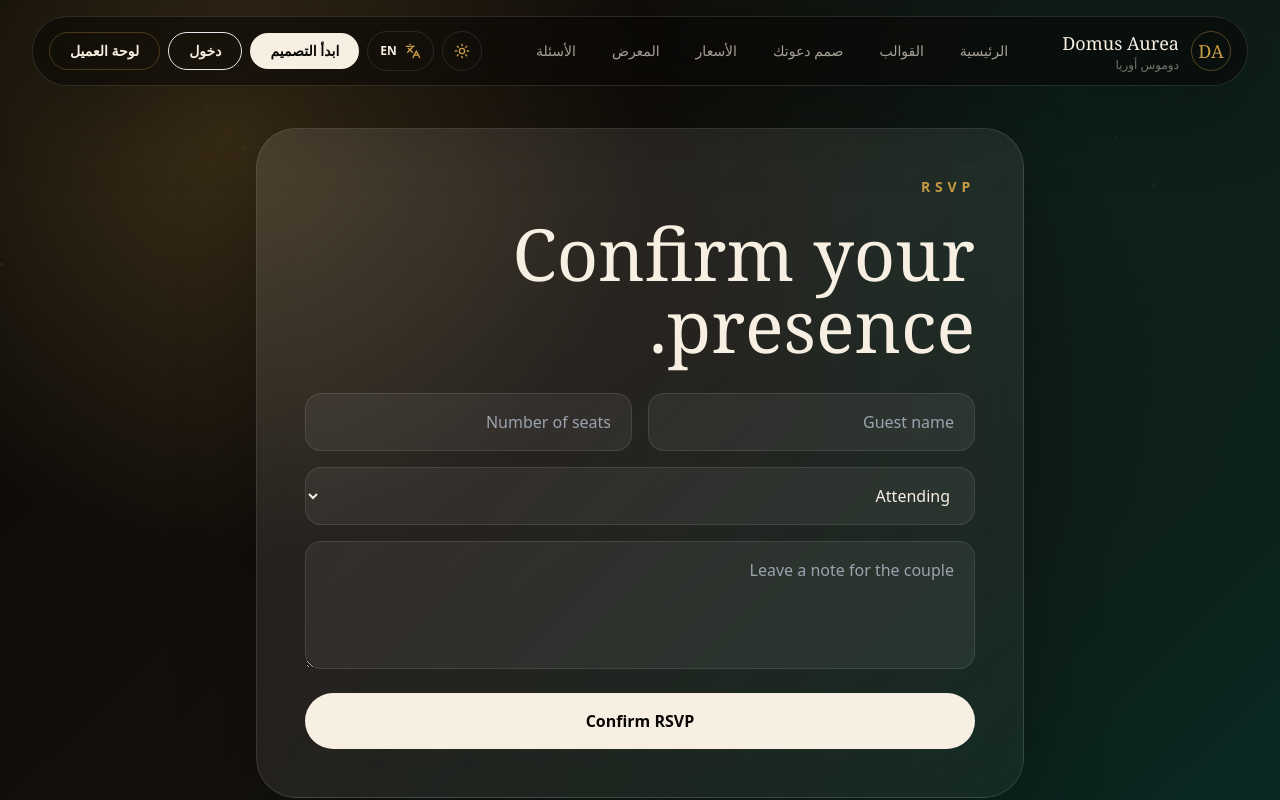
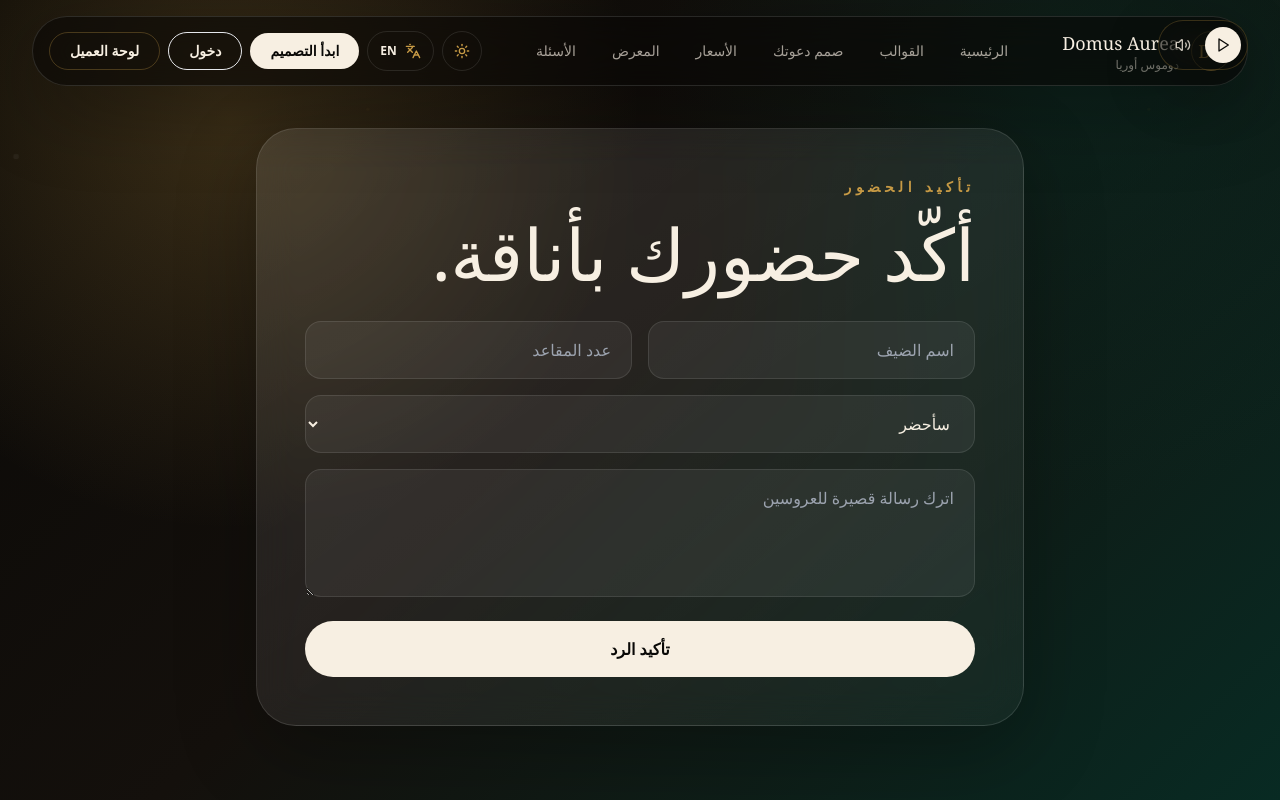
Before and after one commit to boddam8n/domus-aurea, a Next.js app: page /rsvp in a window 1280 px wide. Shown: the top 800 px of the page. Built offline with nearby package versions, Linux system fonts and the light colour scheme.

Commit message:
Production polish pass

```diff
--- a/app/design/page.tsx
+++ b/app/design/page.tsx
@@ -1,11 +1,11 @@
 "use client";
 
-import Image from "next/image";
 import Link from "next/link";
 import { useRouter } from "next/navigation";
 import { FormEvent, useMemo, useState } from "react";
 import { CheckCircle2, Copy, Music } from "lucide-react";
 import { PageShell } from "@/components/page-shell";
+import { SafeImage } from "@/components/safe-image";
 import { countdownStyles, invitationTemplates, pricingPlans } from "@/lib/data";
 import { createBrowserSupabaseClient } from "@/lib/supabase/client";
 import { invitationRequestSchema } from "@/lib/validation";
@@ -115,7 +115,7 @@ export default function DesignInvitationPage() {
                       }`}
                     >
                       <span className="relative block aspect-[4/3] overflow-hidden">
-                        <Image src={item.image} alt={item.name} fill sizes="(min-width:1024px) 22vw, 50vw" className="object-cover transition duration-500 group-hover:scale-[1.03]" />
+                        <SafeImage src={item.image} alt={item.name} fill fallbackLabel={item.nameAr} sizes="(min-width:1024px) 22vw, 50vw" className="object-cover transition duration-500 group-hover:scale-[1.03]" />
                       </span>
                       <span className="block p-4">
                         <span className="block font-bold text-[var(--color-text)]">{item.nameAr}</span>
@@ -188,7 +188,7 @@ export default function DesignInvitationPage() {
             <aside className="lg:sticky lg:top-28 lg:self-start">
               <div className="paper-card rounded-[2.25rem] p-7 text-night">
                 <div className="relative aspect-[4/5] overflow-hidden rounded-[1.5rem]">
-                  <Image src={selectedTemplate.image} alt="" fill sizes="(min-width:1024px) 34vw, 100vw" className="object-cover" />
+                  <SafeImage src={selectedTemplate.image} alt="" fill fallbackLabel={selectedTemplate.nameAr} sizes="(min-width:1024px) 34vw, 100vw" className="object-cover" />
                 </div>
                 <p className="mt-6 text-sm font-bold uppercase tracking-[0.22em] text-[#9b7330]">مراجعة الدعوة</p>
                 <h2 className="mt-3 font-display text-4xl text-[#24170f]">{selectedTemplate.nameAr}</h2>
--- a/app/gallery/page.tsx
+++ b/app/gallery/page.tsx
@@ -1,5 +1,5 @@
-import Image from "next/image";
 import { PageShell } from "@/components/page-shell";
+import { SafeImage } from "@/components/safe-image";
 import { SectionHeading } from "@/components/section-heading";
 import { gallery } from "@/lib/data";
 
@@ -19,7 +19,7 @@ export default function GalleryPage() {
                 key={`${src}-${index}`}
                 className={`group relative overflow-hidden rounded-[2rem] ${index % 5 === 0 ? "md:col-span-2 md:row-span-2" : ""}`}
               >
-                <Image src={src} alt="" fill className="object-cover transition duration-700 group-hover:scale-110" />
+                <SafeImage src={src} alt="" fill fallbackLabel="Gallery" sizes="(min-width: 768px) 25vw, 100vw" className="object-cover transition duration-700 group-hover:scale-110" />
                 <div className="absolute inset-0 bg-gradient-to-t from-night/70 via-transparent to-transparent opacity-80" />
               </div>
             ))}
--- a/app/layout.tsx
+++ b/app/layout.tsx
@@ -1,6 +1,7 @@
 import type { Metadata, Viewport } from "next";
 import { Tajawal } from "next/font/google";
 import { LanguageProvider } from "@/components/language-provider";
+import { LuxuryAudioPlayer } from "@/components/luxury-audio-player";
 import { ThemeProvider } from "@/components/theme-provider";
 import "./globals.css";
 
@@ -35,7 +36,10 @@ export default function RootLayout({ children }: { children: React.ReactNode })
     <html lang="ar" dir="rtl" suppressHydrationWarning>
       <body className={`${tajawal.variable} bg-[var(--color-bg)] font-body text-[var(--color-text)] antialiased`}>
         <LanguageProvider>
-          <ThemeProvider>{children}</ThemeProvider>
+          <ThemeProvider>
+            {children}
+            <LuxuryAudioPlayer src="/audio/wedding-music.mp3" variant="nav" />
+          </ThemeProvider>
         </LanguageProvider>
       </body>
     </html>
--- a/app/rsvp/page.tsx
+++ b/app/rsvp/page.tsx
@@ -16,31 +16,31 @@ export default function RsvpPage() {
           animate={{ opacity: 1, y: 0 }}
           className="glass w-full max-w-3xl rounded-[2.5rem] p-8 md:p-12"
         >
-          <p className="text-sm font-bold uppercase tracking-[0.34em] text-gold">RSVP</p>
-          <h1 className="mt-5 font-display text-5xl text-pearl md:text-7xl">Confirm your presence.</h1>
+          <p className="text-sm font-bold uppercase tracking-[0.34em] text-gold">تأكيد الحضور</p>
+          <h1 className="mt-5 font-display text-5xl text-pearl md:text-7xl">أكّد حضورك بأناقة.</h1>
           <div className="mt-8 grid gap-4 md:grid-cols-2">
-            <input className="rounded-2xl border border-white/10 bg-white/[0.06] px-5 py-4 text-pearl outline-none" placeholder="Guest name" />
-            <input className="rounded-2xl border border-white/10 bg-white/[0.06] px-5 py-4 text-pearl outline-none" placeholder="Number of seats" />
+            <input className="rounded-2xl border border-white/10 bg-white/[0.06] px-5 py-4 text-pearl outline-none" placeholder="اسم الضيف" />
+            <input className="rounded-2xl border border-white/10 bg-white/[0.06] px-5 py-4 text-pearl outline-none" placeholder="عدد المقاعد" />
             <select className="rounded-2xl border border-white/10 bg-white/[0.06] px-5 py-4 text-pearl outline-none md:col-span-2">
-              <option>Attending</option>
-              <option>Maybe</option>
-              <option>Unable to attend</option>
+              <option>سأحضر</option>
+              <option>ربما أحضر</option>
+              <option>أعتذر عن الحضور</option>
             </select>
             <textarea
               className="min-h-32 rounded-2xl border border-white/10 bg-white/[0.06] px-5 py-4 text-pearl outline-none md:col-span-2"
-              placeholder="Leave a note for the couple"
+              placeholder="اترك رسالة قصيرة للعروسين"
             />
           </div>
           <button
             onClick={() => setConfirmed(true)}
             className="mt-6 w-full rounded-full bg-pearl px-7 py-4 font-bold text-night transition hover:bg-gold"
           >
-            Confirm RSVP
+            تأكيد الرد
           </button>
           {confirmed ? (
             <motion.div initial={{ opacity: 0, scale: 0.94 }} animate={{ opacity: 1, scale: 1 }} className="mt-6 rounded-3xl bg-emerald/40 p-5 text-pearl">
               <CheckCircle2 className="ml-2 inline h-5 w-5 text-gold" />
-              RSVP saved. Celebration mode unlocked.
+              تم حفظ الرد. نتمنى لكم ليلة مليئة بالفرح.
               <PartyPopper className="mr-2 inline h-5 w-5 text-gold" />
             </motion.div>
           ) : null}
--- a/app/templates/page.tsx
+++ b/app/templates/page.tsx
@@ -1,10 +1,10 @@
 "use client";
 
-import Image from "next/image";
 import Link from "next/link";
 import { Eye } from "lucide-react";
 import { useLanguage } from "@/components/language-provider";
 import { PageShell } from "@/components/page-shell";
+import { SafeImage } from "@/components/safe-image";
 import { invitationTemplates } from "@/lib/data";
 
 export default function TemplatesPage() {
@@ -30,10 +30,11 @@ export default function TemplatesPage() {
             {invitationTemplates.map((template, index) => (
               <article key={template.name} className={index % 3 === 1 ? "xl:mt-10" : ""}>
                 <div className="group relative aspect-[4/5] overflow-hidden rounded-[1.75rem] border border-gold/15">
-                  <Image
+                  <SafeImage
                     src={template.image}
                     alt={`${template.name} template preview`}
                     fill
+                    fallbackLabel={isArabic ? template.nameAr : template.name}
                     sizes="(min-width:1280px) 31vw, (min-width:768px) 48vw, 100vw"
                     className="object-cover transition duration-500 group-hover:scale-[1.025]"
                   />
--- a/components/ambient-particles.tsx
+++ b/components/ambient-particles.tsx
@@ -2,11 +2,13 @@
 
 import { motion } from "framer-motion";
 
-const particles = Array.from({ length: 12 }, (_, index) => ({
+const particles = Array.from({ length: 14 }, (_, index) => ({
   id: index,
   x: `${(index * 29) % 100}%`,
-  delay: (index % 9) * 0.45,
-  duration: 15 + (index % 7)
+  delay: (index % 9) * 0.9,
+  duration: 22 + (index % 9),
+  size: index % 4 === 0 ? "h-1.5 w-1.5" : "h-1 w-1",
+  crystal: index % 3 === 0
 }));
 
 export function AmbientParticles() {
@@ -15,9 +17,9 @@ export function AmbientParticles() {
       {particles.map((particle) => (
         <motion.span
           key={particle.id}
-          className="absolute top-[-10vh] h-1 w-1 rounded-full bg-gold/40 shadow-[0_0_14px_rgba(200,155,70,.45)]"
+          className={`absolute top-[-10vh] ${particle.id > 5 ? "hidden md:block" : ""} ${particle.size} ${particle.crystal ? "rotate-45 rounded-[2px] bg-white/35 shadow-[0_0_16px_rgba(255,255,255,.35)]" : "rounded-full bg-gold/35 shadow-[0_0_14px_rgba(200,155,70,.35)]"}`}
           style={{ left: particle.x }}
-          animate={{ y: ["0vh", "115vh"], opacity: [0, 0.38, 0], scale: [0.8, 1, 0.8] }}
+          animate={{ y: ["0vh", "115vh"], x: ["0vw", particle.crystal ? "2vw" : "-1vw", "0vw"], opacity: [0, 0.28, 0], scale: [0.8, 1, 0.8] }}
           transition={{
             duration: particle.duration,
             delay: particle.delay,
--- a/components/home-sections.tsx
+++ b/components/home-sections.tsx
@@ -5,6 +5,7 @@ import Link from "next/link";
 import { motion } from "framer-motion";
 import { ArrowLeft, Check, CheckCircle2, Gem, PenLine } from "lucide-react";
 import { useLanguage } from "@/components/language-provider";
+import { SafeImage } from "@/components/safe-image";
 import { SectionHeading } from "@/components/section-heading";
 import { comparison, faqs, features, gallery, invitationTemplates, pricingPlans, processSteps, testimonials, themes } from "@/lib/data";
 import { fadeUp, stagger } from "@/components/motion-presets";
@@ -65,7 +66,7 @@ export function TemplateShowcase() {
           {invitationTemplates.map((template, index) => (
             <article key={template.name} className={index === 1 ? "lg:mt-14" : ""}>
               <div className="group relative aspect-[4/5] overflow-hidden rounded-[1.25rem] border border-gold/15 bg-black/10">
-                <Image src={template.image} alt={`${template.name} invitation template`} fill sizes="(min-width:1024px) 31vw, 100vw" className="object-cover transition duration-500 group-hover:scale-[1.025]" />
+                <SafeImage src={template.image} alt={`${template.name} invitation template`} fill fallbackLabel={isArabic ? template.nameAr : template.name} sizes="(min-width:1024px) 31vw, 100vw" className="object-cover transition duration-500 group-hover:scale-[1.025]" />
                 <div className="absolute inset-0 bg-gradient-to-t from-night/65 via-transparent to-transparent" />
                 <Link href="/design" className="absolute bottom-5 left-5 rounded-full border border-white/30 bg-black/25 px-5 py-2 text-sm font-bold text-white backdrop-blur-md transition duration-300 hover:bg-white hover:text-night">
                   {isArabic ? "تخصيص القالب" : "Customize template"}
@@ -202,7 +203,7 @@ export function GalleryPreview() {
         <div className="mt-14 grid auto-rows-[240px] gap-4 md:grid-cols-5">
           {gallery.map((src, index) => (
             <motion.div key={src} initial={{ opacity: 0, y: 20 }} whileInView={{ opacity: 1, y: 0 }} viewport={{ once: true }} transition={{ duration: 0.55 }} className={`relative overflow-hidden rounded-[2rem] ${index === 0 ? "md:col-span-2 md:row-span-2" : ""} ${index === 3 ? "md:col-span-2" : ""}`}>
-              <Image src={src} alt="" fill sizes="(min-width: 768px) 33vw, 100vw" className="object-cover transition duration-700 hover:scale-[1.03]" />
+              <SafeImage src={src} alt="" fill fallbackLabel="Gallery" sizes="(min-width: 768px) 33vw, 100vw" className="object-cover transition duration-700 hover:scale-[1.03]" />
               <div className="absolute inset-0 bg-gradient-to-t from-night/55 to-transparent" />
             </motion.div>
           ))}
--- a/components/invitation-experience.tsx
+++ b/components/invitation-experience.tsx
@@ -2,7 +2,6 @@
 
 import { FormEvent, useEffect, useState } from "react";
 import { motion } from "framer-motion";
-import { LuxuryAudioPlayer } from "@/components/luxury-audio-player";
 import { getCoupleInitials, InvitationTemplateRenderer, resolveTemplate } from "@/components/invitation-template-renderer";
 import type { PublicInvitation } from "@/lib/invitations";
 
@@ -17,7 +16,6 @@ export function InvitationExperience({ invitation }: { invitation: PublicInvitat
   const template = resolveTemplate(invitation.template_name);
   const couple = `${invitation.bride_name} و ${invitation.groom_name}`;
   const initials = getCoupleInitials(invitation.bride_name, invitation.groom_name);
-  const musicSrc = invitation.music_file_name ? `/audio/${invitation.music_file_name}` : "/audio/wedding-music.mp3";
 
   useEffect(() => {
     if (!isOpen || invitation.id === "demo") return;
@@ -81,8 +79,6 @@ export function InvitationExperience({ invitation }: { invitation: PublicInvitat
           rsvp={{ guestName, response, loading, status, error, setGuestName, setResponse, submit: submitRsvp }}
         />
       )}
-
-      <LuxuryAudioPlayer src={musicSrc} shouldStart={isOpen} startDelayMs={2200} />
     </section>
   );
 }
--- a/components/luxury-audio-player.tsx
+++ b/components/luxury-audio-player.tsx
@@ -33,12 +33,14 @@ function getStoredNumber(key: string, fallback: number) {
 
 export function LuxuryAudioPlayer({
   src,
-  shouldStart,
-  startDelayMs = 2600
+  shouldStart = false,
+  startDelayMs = 2600,
+  variant = "full"
 }: {
   src: string;
-  shouldStart: boolean;
+  shouldStart?: boolean;
   startDelayMs?: number;
+  variant?: "full" | "nav";
 }) {
   const audioRef = useRef<HTMLAudioElement | null>(null);
   const graphRef = useRef<AudioGraph | null>(null);
@@ -196,6 +198,37 @@ export function LuxuryAudioPlayer({
     };
   }, []);
 
+  if (variant === "nav") {
+    return (
+      <div className="fixed left-4 top-[5.25rem] z-[60] md:left-auto md:right-8 md:top-5">
+        <audio ref={audioRef} src={src} preload="metadata" loop playsInline />
+        <div className="flex items-center gap-1 rounded-full border border-gold/25 bg-black/35 p-1.5 text-pearl shadow-[0_18px_60px_rgba(0,0,0,.22)] backdrop-blur-xl">
+          <button
+            type="button"
+            onClick={() => (isPlaying ? pauseSoftly() : playSoftly())}
+            className="grid h-9 w-9 place-items-center rounded-full bg-pearl text-night transition hover:bg-gold"
+            aria-label={isPlaying ? "Pause music" : "Play music"}
+          >
+            {isPlaying ? <Pause className="h-4 w-4" /> : <Play className="h-4 w-4" />}
+          </button>
+          <button
+            type="button"
+            onClick={() => setIsMuted((current) => !current)}
+            className="grid h-9 w-9 place-items-center rounded-full text-pearl/80 transition hover:bg-white/10"
+            aria-label={isMuted ? "Unmute music" : "Mute music"}
+          >
+            {isMuted ? <VolumeX className="h-4 w-4" /> : <Volume2 className="h-4 w-4" />}
+          </button>
+          {needsGesture ? (
+            <button type="button" onClick={playSoftly} className="rounded-full px-3 py-2 text-xs font-bold text-gold">
+              Enable
+            </button>
+          ) : null}
+        </div>
+      </div>
+    );
+  }
+
   return (
     <div className="fixed bottom-4 left-1/2 z-50 w-[calc(100%-2rem)] max-w-3xl -translate-x-1/2 rounded-full border border-white/12 bg-black/35 px-3 py-3 text-[#f7efe2] shadow-[0_18px_60px_rgba(0,0,0,.28)] backdrop-blur-xl md:px-4">
       <audio ref={audioRef} src={src} preload="metadata" loop playsInline />
```
Also changed, not shown: components/safe-image.tsx (added, +36 -0 lines), 1 other file (tests, documents, lock files or other folders).
